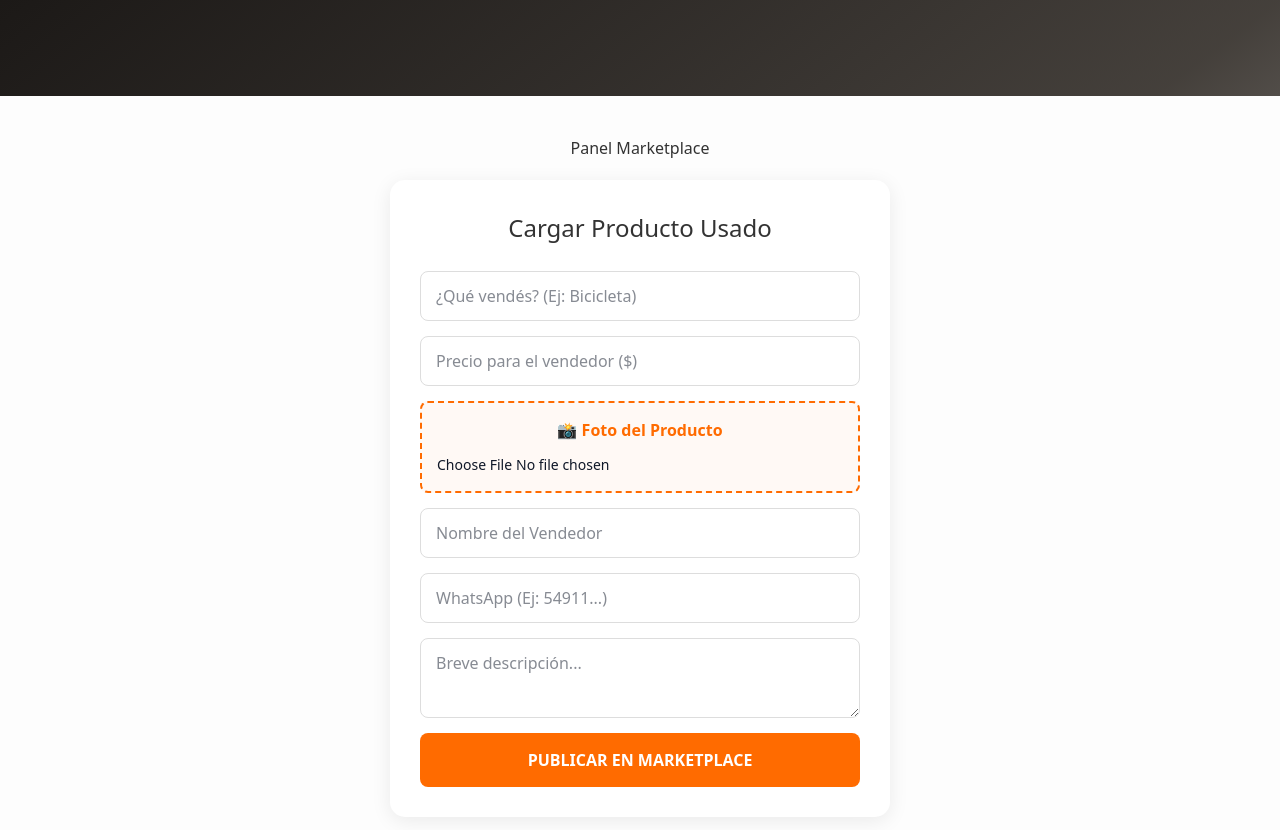
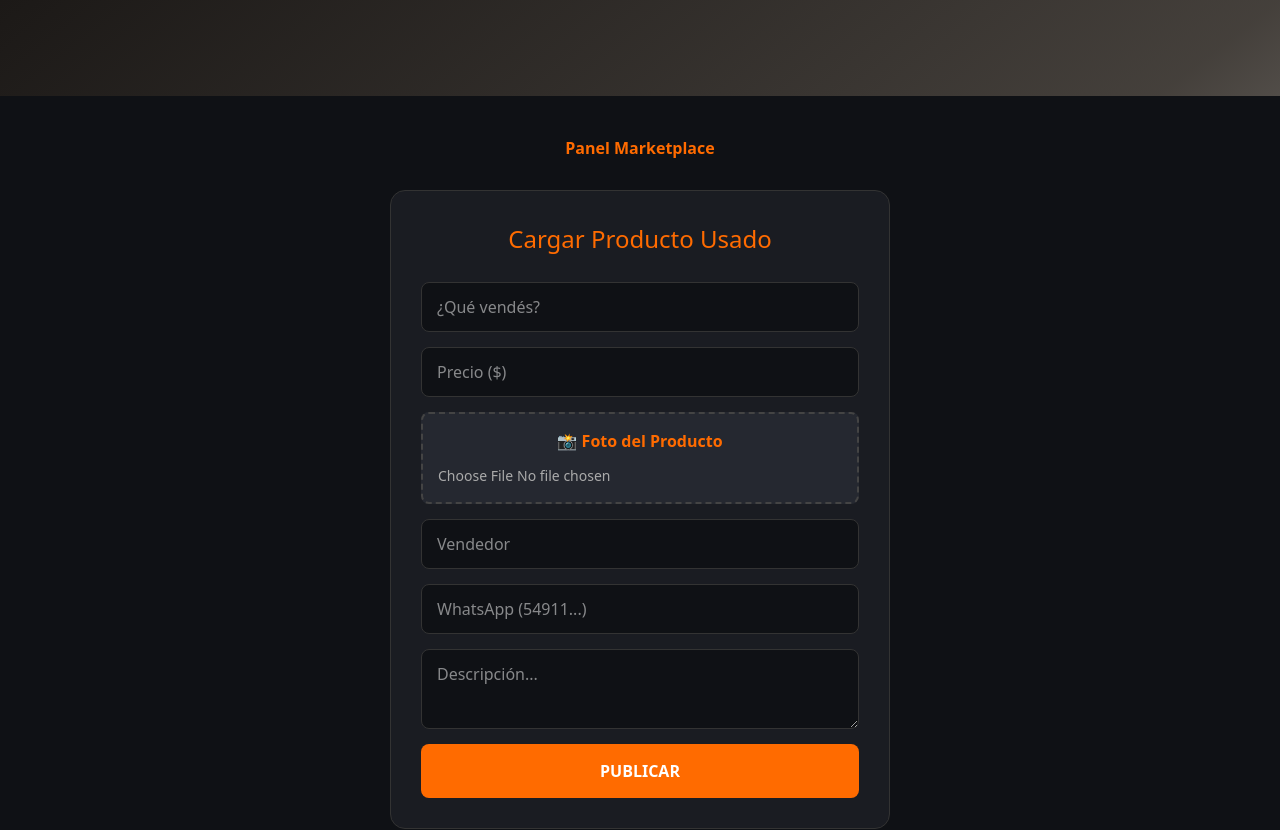
Before and after one commit to dami-bot/ecommerce-2, a React (Vite) app: page /admin in a window 1280 px wide. Shown: the top 830 px of the page. Built offline with nearby package versions, Linux system fonts and the light colour scheme; no server answers.

Commit message:
Fix: Sincronización de nombres de archivos y mayúsculas

```diff
--- a/src/components/marketplace/XForm.jsx
+++ b/src/components/marketplace/XForm.jsx
@@ -1,24 +1,40 @@
-import { useState } from 'react';
+import { useState, useEffect } from 'react';
 
-export const MarketplaceForm = ({ onProductCreated }) => {
+// Agregamos las props productoAEditar y setProductoAEditar
+export const MarketplaceForm = ({ onProductCreated, productoAEditar, setProductoAEditar }) => {
   const [form, setForm] = useState({
     nombre: '',
     precioBase: '',
     vendedorNombre: '',
     vendedorTelefono: '',
     descripcion: '',
-    categoria: 'Equipamiento'
+    categoria: 'Equipamiento',
+    imagen: '' // Guardamos la URL de la imagen aquí también
   });
 
   const [file, setFile] = useState(null);
   const [loading, setLoading] = useState(false);
 
+  // EFECTO: Si 'productoAEditar' cambia, llenamos el formulario
+  useEffect(() => {
+    if (productoAEditar) {
+      setForm({
+        nombre: productoAEditar.nombre || '',
+        precioBase: productoAEditar.precioFinal || '', // Usamos precioFinal que es el que viene del backend
+        vendedorNombre: productoAEditar.vendedorNombre || '',
+        vendedorTelefono: productoAEditar.vendedorCelular || '',
+        descripcion: productoAEditar.descripcion || '',
+        categoria: productoAEditar.categoria || 'Equipamiento',
+        imagen: productoAEditar.imagen || ''
+      });
+    }
+  }, [productoAEditar]);
+
   const uploadToCloudinary = async () => {
-    if (!file) return "";
+    if (!file) return form.imagen; // Si no hay archivo nuevo, devolvemos la URL que ya estaba
     const data = new FormData();
     data.append("file", file);
     data.append("upload_preset", import.meta.env.VITE_CLOUDINARY_UPLOAD_PRESET);
-    data.append("cloud_name", import.meta.env.VITE_CLOUDINARY_CLOUD_NAME);
 
     const res = await fetch(
       `https://api.cloudinary.com/v1_1/${import.meta.env.VITE_CLOUDINARY_CLOUD_NAME}/image/upload`,
@@ -33,8 +49,15 @@ export const MarketplaceForm = ({ onProductCreated }) => {
     setLoading(true);
     try {
       const imagenUrl = await uploadToCloudinary();
-      const res = await fetch(`${import.meta.env.VITE_API_URL}/marketplace`, {
-        method: 'POST',
+
+      // Definimos si es POST (nuevo) o PUT (editar)
+      const esEdicion = !!productoAEditar;
+      const url = esEdicion
+        ? `${import.meta.env.VITE_API_URL}/marketplace/${productoAEditar.id}`
+        : `${import.meta.env.VITE_API_URL}/marketplace`;
+
+      const res = await fetch(url, {
+        method: esEdicion ? 'PUT' : 'POST',
         headers: { 'Content-Type': 'application/json' },
         body: JSON.stringify({
           ...form,
@@ -44,13 +67,16 @@ export const MarketplaceForm = ({ onProductCreated }) => {
       });
 
       if (res.ok) {
-        alert("¡Producto publicado!");
-        setForm({ nombre: '', precioBase: '', vendedorNombre: '', vendedorTelefono: '', descripcion: '', categoria: 'Equipamiento' });
+        alert(esEdicion ? "¡Producto actualizado!" : "¡Producto publicado!");
+
+        // Limpiamos todo
+        setForm({ nombre: '', precioBase: '', vendedorNombre: '', vendedorTelefono: '', descripcion: '', categoria: 'Equipamiento', imagen: '' });
         setFile(null);
-        onProductCreated();
+        if (setProductoAEditar) setProductoAEditar(null); // Salimos del modo edición
+        onProductCreated(); // Refrescamos la tabla del Admin
       }
     } catch (error) {
-      alert("Error al cargar el producto");
+      alert("Error al procesar el producto");
     } finally {
       setLoading(false);
     }
@@ -58,44 +84,60 @@ export const MarketplaceForm = ({ onProductCreated }) => {
 
   return (
     <div style={styles.container}>
-      <h2 style={styles.title}>Cargar Producto Usado</h2>
+      <h2 style={styles.title}>
+        {productoAEditar ? "📝 Editar Producto" : "Cargar Producto Usado"}
+      </h2>
       <form onSubmit={handleSubmit} style={styles.form}>
-        <input style={styles.input} placeholder="¿Qué vendés? (Ej: Bicicleta)" value={form.nombre} onChange={e => setForm({...form, nombre: e.target.value})} required />
-        <input style={styles.input} type="number" placeholder="Precio para el vendedor ($)" value={form.precioBase} onChange={e => setForm({...form, precioBase: e.target.value})} required />
+        <input style={styles.input} placeholder="¿Qué vendés?" value={form.nombre} onChange={e => setForm({...form, nombre: e.target.value})} required />
+        <input style={styles.input} type="number" placeholder="Precio ($)" value={form.precioBase} onChange={e => setForm({...form, precioBase: e.target.value})} required />
 
-        {/* Input de Archivo Estilizado */}
         <div style={styles.fileContainer}>
           <label style={styles.fileLabel}>📸 Foto del Producto</label>
-          <input
-            type="file"
-            accept="image/*"
-            onChange={e => setFile(e.target.files[0])}
-            style={styles.fileInput}
-          />
-          {file && <p style={styles.fileName}>Archivo seleccionado: {file.name}</p>}
+          <input type="file" accept="image/*" onChange={e => setFile(e.target.files[0])} style={styles.fileInput} />
+          {(file || form.imagen) && (
+            <p style={styles.fileName}>
+              {file ? `Nueva: ${file.name}` : "Imagen actual cargada ✅"}
+            </p>
+          )}
         </div>
 
-        <input style={styles.input} placeholder="Nombre del Vendedor" value={form.vendedorNombre} onChange={e => setForm({...form, vendedorNombre: e.target.value})} />
-        <input style={styles.input} placeholder="WhatsApp (Ej: 54911...)" value={form.vendedorTelefono} onChange={e => setForm({...form, vendedorTelefono: e.target.value})} />
-        <textarea style={styles.textarea} placeholder="Breve descripción..." value={form.descripcion} onChange={e => setForm({...form, descripcion: e.target.value})} />
+        <input style={styles.input} placeholder="Vendedor" value={form.vendedorNombre} onChange={e => setForm({...form, vendedorNombre: e.target.value})} />
+        <input style={styles.input} placeholder="WhatsApp (54911...)" value={form.vendedorTelefono} onChange={e => setForm({...form, vendedorTelefono: e.target.value})} />
+        <textarea style={styles.textarea} placeholder="Descripción..." value={form.descripcion} onChange={e => setForm({...form, descripcion: e.target.value})} />
 
-        <button type="submit" style={styles.button} disabled={loading}>
-          {loading ? "SUBIENDO..." : "PUBLICAR EN MARKETPLACE"}
-        </button>
+        <div style={{ display: 'flex', gap: '10px' }}>
+          <button type="submit" style={styles.button} disabled={loading}>
+            {loading ? "PROCESANDO..." : productoAEditar ? "GUARDAR CAMBIOS" : "PUBLICAR"}
+          </button>
+
+          {productoAEditar && (
+            <button
+              type="button"
+              onClick={() => {
+                setProductoAEditar(null);
+                setForm({ nombre: '', precioBase: '', vendedorNombre: '', vendedorTelefono: '', descripcion: '', categoria: 'Equipamiento', imagen: '' });
+              }}
+              style={styles.cancelButton}
+            >
+              CANCELAR
+            </button>
+          )}
+        </div>
       </form>
     </div>
   );
 };
 
 const styles = {
-  container: { background: '#fff', padding: '30px', borderRadius: '15px', boxShadow: '0 4px 20px rgba(0,0,0,0.08)', maxWidth: '500px', margin: '20px auto' },
-  title: { textAlign: 'center', color: '#333', marginBottom: '25px', fontSize: '24px' },
+  container: { background: '#1a1c22', padding: '30px', borderRadius: '15px', border: '1px solid #333', maxWidth: '500px', margin: '20px auto' },
+  title: { textAlign: 'center', color: '#ff6b00', marginBottom: '25px', fontSize: '24px' },
   form: { display: 'flex', flexDirection: 'column', gap: '15px' },
-  input: { padding: '12px 15px', borderRadius: '8px', border: '1px solid #ddd', fontSize: '16px', outline: 'none' },
-  textarea: { padding: '12px 15px', borderRadius: '8px', border: '1px solid #ddd', fontSize: '16px', minHeight: '80px', outline: 'none', fontFamily: 'inherit' },
-  fileContainer: { padding: '15px', border: '2px dashed #ff6b00', borderRadius: '8px', textAlign: 'center', backgroundColor: '#fff9f5' },
+  input: { padding: '12px 15px', borderRadius: '8px', border: '1px solid #333', background: '#0f1115', color: 'white', fontSize: '16px', outline: 'none' },
+  textarea: { padding: '12px 15px', borderRadius: '8px', border: '1px solid #333', background: '#0f1115', color: 'white', fontSize: '16px', minHeight: '80px', outline: 'none' },
+  fileContainer: { padding: '15px', border: '2px dashed #444', borderRadius: '8px', textAlign: 'center', backgroundColor: '#252830' },
   fileLabel: { display: 'block', fontWeight: 'bold', color: '#ff6b00', marginBottom: '10px' },
-  fileInput: { fontSize: '14px', width: '100%' },
-  fileName: { fontSize: '13px', color: '#28a745', marginTop: '8px', fontWeight: '500' },
-  button: { background: '#ff6b00', color: 'white', padding: '15px', border: 'none', borderRadius: '8px', fontWeight: 'bold', fontSize: '16px', cursor: 'pointer', transition: '0.3s' }
+  fileInput: { fontSize: '14px', width: '100%', color: '#aaa' },
+  fileName: { fontSize: '12px', color: '#25D366', marginTop: '8px' },
+  button: { flex: 2, background: '#ff6b00', color: 'white', padding: '15px', border: 'none', borderRadius: '8px', fontWeight: 'bold', cursor: 'pointer' },
+  cancelButton: { flex: 1, background: '#444', color: 'white', padding: '15px', border: 'none', borderRadius: '8px', fontWeight: 'bold', cursor: 'pointer' }
 };
--- a/src/pages/MarketplaceAdmin.jsx
+++ b/src/pages/MarketplaceAdmin.jsx
@@ -3,32 +3,50 @@ import { MarketplaceForm } from '../components/marketplace/XForm';
 
 const MarketplaceAdmin = () => {
   const [productos, setProductos] = useState([]);
+  const [productoAEditar, setProductoAEditar] = useState(null); // Para la función de editar
 
+  // URL base de tu backend en Railway
+  const API_URL = "https://backend-railway-production-d546.up.railway.app/marketplace";
+
+  // 1. Cargar productos
+  const cargarProductos = async () => {
+    try {
+      const res = await fetch(API_URL);
+      const data = await res.json();
+      if (Array.isArray(data)) {
+        setProductos(data);
+      } else {
+        setProductos([]);
+      }
+    } catch (error) {
+      console.error("Error cargando productos:", error);
+      setProductos([]);
+    }
+  };
+
+  useEffect(() => {
+    cargarProductos();
+  }, []);
+
+  // 2. Marcar como vendido
   const marcarVendido = async (id) => {
     try {
-      const res = await fetch(`${import.meta.env.VITE_API_URL}/marketplace/${id}/vender`, {
-        method: 'PATCH', // Importante que sea PATCH
-      });
-
+      const res = await fetch(`${API_URL}/${id}/vender`, { method: 'PATCH' });
       if (res.ok) {
-        // ESTA LÍNEA ES CLAVE: Refresca la lista del Admin
         await cargarProductos();
         alert("¡Producto marcado como vendido! 🚀");
-      } else {
-        console.error("Error al marcar como vendido");
       }
     } catch (error) {
-      console.error("Error de red:", error);
+      console.error("Error al marcar como vendido:", error);
     }
   };
+
+  // 3. Reactivar producto
   const reactivarProducto = async (id) => {
     try {
-      const res = await fetch(`${import.meta.env.VITE_API_URL}/marketplace}/reactivar`, {
-        method: 'PATCH',
-      });
-
+      const res = await fetch(`${API_URL}/${id}/reactivar`, { method: 'PATCH' });
       if (res.ok) {
-        await cargarProductos(); // Refrescamos la tabla
+        await cargarProductos();
         alert("¡Producto nuevamente a la venta! 💰");
       }
     } catch (error) {
@@ -36,89 +54,93 @@ const MarketplaceAdmin = () => {
     }
   };
 
-  // Función para traer los productos
-  const cargarProductos = async () => {
-    try {
-      const res = await fetch('https://backend-railway-production-d546.up.railway.app/marketplace');
-      const data = await res.json();
-
-      // Verificamos si data es realmente un Array antes de guardarlo
-      if (Array.isArray(data)) {
-        setProductos(data);
-      } else {
-        console.error("El backend no devolvió un array:", data);
-        setProductos([]); // Si no es array, ponemos lista vacía para que no explote
+  // 4. Eliminar producto
+  const eliminarProducto = async (id) => {
+    if (window.confirm("¿Estás seguro de que querés borrar este producto?")) {
+      try {
+        const res = await fetch(`${API_URL}/${id}`, { method: 'DELETE' });
+        if (res.ok) {
+          cargarProductos();
+        }
+      } catch (error) {
+        console.error("Error al eliminar:", error);
       }
-    } catch (error) {
-      console.error("Error cargando productos:", error);
-      setProductos([]); // Si hay error de red, lista vacía
     }
   };
 
-  // Función para borrar
-  const eliminarProducto = async (id) => {
-    if (window.confirm("¿Estás seguro de que querés borrar este producto?")) {
-      await fetch(`http://localhost:8080/marketplace/${id}`, { method: 'DELETE' });
-      cargarProductos(); // Recargamos la lista
-    }
+  // 5. Función para activar la edición
+  const handleEditar = (producto) => {
+    setProductoAEditar(producto);
+    window.scrollTo({ top: 0, behavior: 'smooth' }); // Sube al formulario
   };
 
-  useEffect(() => {
-    cargarProductos();
-  }, []);
+  return (
+    <div style={styles.adminPage}>
+      <h1 style={styles.title}>Panel Marketplace</h1>
 
-  return (
-    <div style={{ padding: '40px', backgroundColor: '#fdfdfd', minHeight: '100vh' }}>
-      <h1 style={{ textAlign: 'center', color: '#333' }}>Panel Marketplace</h1>
+      {/* Formulario: ahora recibe el producto a editar */}
+      <MarketplaceForm
+        onProductCreated={cargarProductos}
+        productoAEditar={productoAEditar}
+        setProductoAEditar={setProductoAEditar}
+      />
 
-      {/* Pasamos cargarProductos como prop para que el form avise cuando termine */}
-      <MarketplaceForm onProductCreated={cargarProductos} />
+      <h2 style={styles.subTitle}>Gestión de Inventario</h2>
 
-      <h2 style={{ marginTop: '50px', color: '#ff6b00' }}>Productos Activos</h2>
       <div style={styles.tableContainer}>
         <table style={styles.table}>
           <thead>
-            <tr style={{ background: '#eee' }}>
+            <tr style={styles.headerRow}>
               <th>Producto</th>
-              <th>Precio Final</th>
-              <th>Vendedor</th>
+              <th>Precio</th>
+              <th>Vendedor / Celular</th>
+              <th>Estado</th>
               <th>Acciones</th>
             </tr>
           </thead>
           <tbody>
-            {Array.isArray(productos) && productos.map(p => (
+            {productos.map(p => (
               <tr key={p.id} style={{
                 ...styles.row,
-                backgroundColor: p.estado === 'vendido' ? '#f8f8f8' : 'white' // Fondo gris si está vendido
+                backgroundColor: p.estado === 'vendido' ? '#14161a' : '#1a1c22',
+                opacity: p.estado === 'vendido' ? 0.6 : 1
               }}>
-                <td style={{ padding: '10px' }}>
-                  {p.nombre}
-                  {p.estado === 'vendido' && <span style={styles.soldBadge}> (Vendido)</span>}
+                <td style={{ padding: '15px' }}>
+                  <strong>{p.nombre}</strong>
                 </td>
-                <td>${p.precioFinal}</td>
-                <td>{p.vendedorNombre}</td>
+                <td style={{ color: '#ff6b00', fontWeight: 'bold' }}>${p.precioFinal}</td>
                 <td>
+                  <div style={styles.vendedorBox}>
+                    <span>{p.vendedorNombre}</span>
+                    <br />
+                    <small style={{ color: '#aaa' }}>{p.vendedorCelular || "Sin número"}</small>
+                    {p.vendedorCelular && (
+                      <a
+                        href={`https://wa.me/${p.vendedorCelular.replace(/\D/g, '')}`}
+                        target="_blank"
+                        rel="noreferrer"
+                        style={styles.waLink}
+                      >
+                        📲 WhatsApp
+                      </a>
+                    )}
+                  </div>
+                </td>
+                <td>
+                  <span style={p.estado === 'vendido' ? styles.badgeVendido : styles.badgeActivo}>
+                    {p.estado.toUpperCase()}
+                  </span>
+                </td>
+                <td style={styles.actions}>
+                  <button onClick={() => handleEditar(p)} style={styles.editBtn}>✏️</button>
+
                   {p.estado === 'vendido' ? (
-                    // BOTÓN PARA VOLVER A PONER A LA VENTA
-                    <button
-                      onClick={() => reactivarProducto(p.id)}
-                      style={{ ...styles.venderBtn, backgroundColor: '#007bff' }} // Azul para reactivar
-                    >
-                      🔄 Volver a poner a la venta
-                    </button>
+                    <button onClick={() => reactivarProducto(p.id)} style={styles.reactivarBtn}>🔄</button>
                   ) : (
-                    // BOTÓN PARA MARCAR COMO VENDIDO
-                    <button
-                      onClick={() => marcarVendido(p.id)}
-                      style={styles.venderBtn}
-                    >
-                      Marcar Vendido
-                    </button>
+                    <button onClick={() => marcarVendido(p.id)} style={styles.venderBtn}>✅</button>
                   )}
 
-                  <button onClick={() => eliminarProducto(p.id)} style={styles.deleteBtn}>
-                    Eliminar
-                  </button>
+                  <button onClick={() => eliminarProducto(p.id)} style={styles.deleteBtn}>🗑️</button>
                 </td>
               </tr>
             ))}
@@ -130,12 +152,22 @@ const MarketplaceAdmin = () => {
 };
 
 const styles = {
-  tableContainer: { marginTop: '20px', overflowX: 'auto' },
-  table: { width: '100%', borderCollapse: 'collapse', background: 'white', borderRadius: '10px' },
-  row: { borderBottom: '1px solid #ddd', textAlign: 'left' },
-  deleteBtn: { backgroundColor: '#ff4444', color: 'white', border: 'none', padding: '5px 10px', borderRadius: '5px', cursor: 'pointer' },
-  venderBtn: { backgroundColor: '#28a745', color: 'white', border: 'none', padding: '8px 12px', borderRadius: '5px', cursor: 'pointer' },
-  soldBadge: { color: '#d32f2f', fontWeight: 'bold', fontSize: '12px' }
+  adminPage: { padding: '40px', backgroundColor: '#0f1115', minHeight: '100vh', color: 'white' },
+  title: { textAlign: 'center', color: '#ff6b00', marginBottom: '30px', fontWeight: '800' },
+  subTitle: { marginTop: '50px', color: '#ff6b00', borderBottom: '1px solid #333', paddingBottom: '10px' },
+  tableContainer: { marginTop: '20px', overflowX: 'auto', borderRadius: '12px', boxShadow: '0 4px 20px rgba(0,0,0,0.5)' },
+  table: { width: '100%', borderCollapse: 'collapse', background: '#1a1c22' },
+  headerRow: { background: '#252830', textAlign: 'left', color: '#aaa', fontSize: '14px' },
+  row: { borderBottom: '1px solid #333', transition: '0.3s' },
+  vendedorBox: { lineHeight: '1.4' },
+  waLink: { color: '#25D366', textDecoration: 'none', fontSize: '11px', marginLeft: '5px', fontWeight: 'bold' },
+  badgeActivo: { backgroundColor: '#2e7d32', color: 'white', padding: '3px 8px', borderRadius: '5px', fontSize: '11px' },
+  badgeVendido: { backgroundColor: '#555', color: 'white', padding: '3px 8px', borderRadius: '5px', fontSize: '11px' },
+  actions: { display: 'flex', gap: '10px', padding: '15px' },
+  editBtn: { backgroundColor: '#007bff', border: 'none', padding: '8px', borderRadius: '5px', cursor: 'pointer' },
+  venderBtn: { backgroundColor: '#28a745', border: 'none', padding: '8px', borderRadius: '5px', cursor: 'pointer' },
+  reactivarBtn: { backgroundColor: '#6f42c1', border: 'none', padding: '8px', borderRadius: '5px', cursor: 'pointer' },
+  deleteBtn: { backgroundColor: '#dc3545', border: 'none', padding: '8px', borderRadius: '5px', cursor: 'pointer' }
 };
 
 export default MarketplaceAdmin;
--- a/src/pages/MarketplaceShop.jsx
+++ b/src/pages/MarketplaceShop.jsx
@@ -38,7 +38,7 @@ const MarketplaceShop = () => {
 
       <header style={styles.hero}>
         <h1 style={styles.mainTitle}>Marketplace de Usados</h1>
-        <p style={styles.subTitle}>Equipamiento con historia, listo para producir.</p>
+        <p style={styles.subTitle}>Equipamiento con historia,al alcance de todos.</p>
 
         <div style={styles.searchWrapper}>
           <input
```
